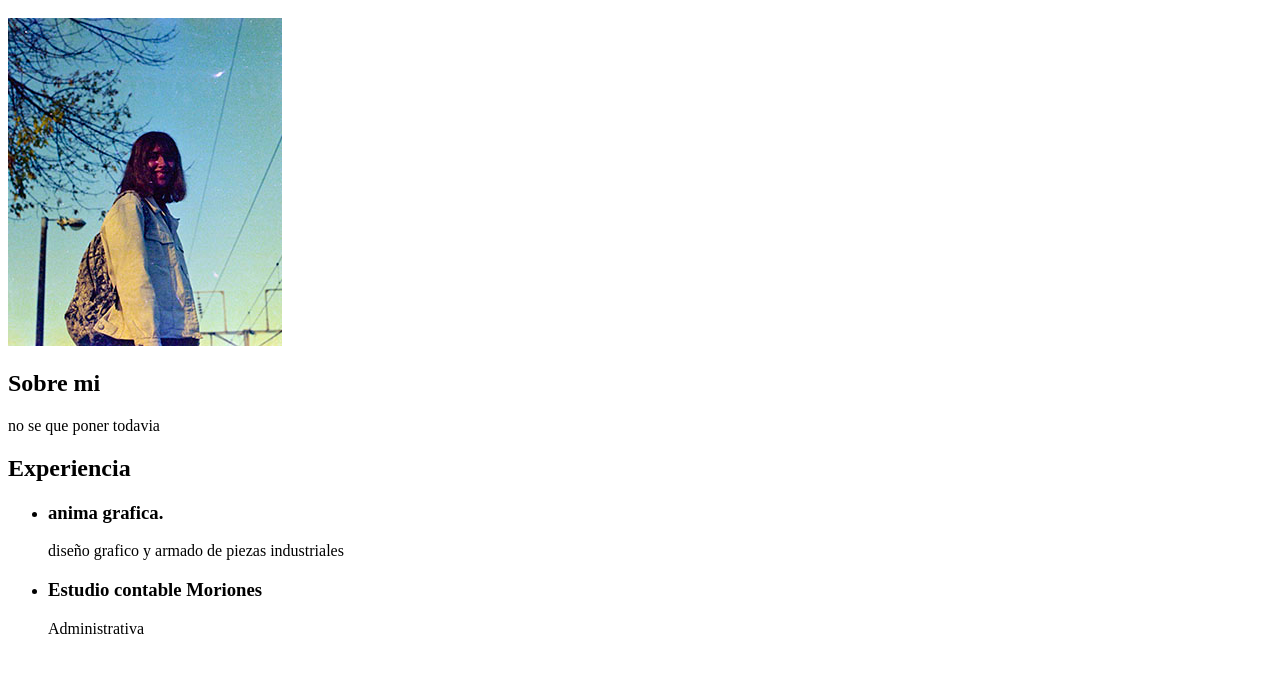
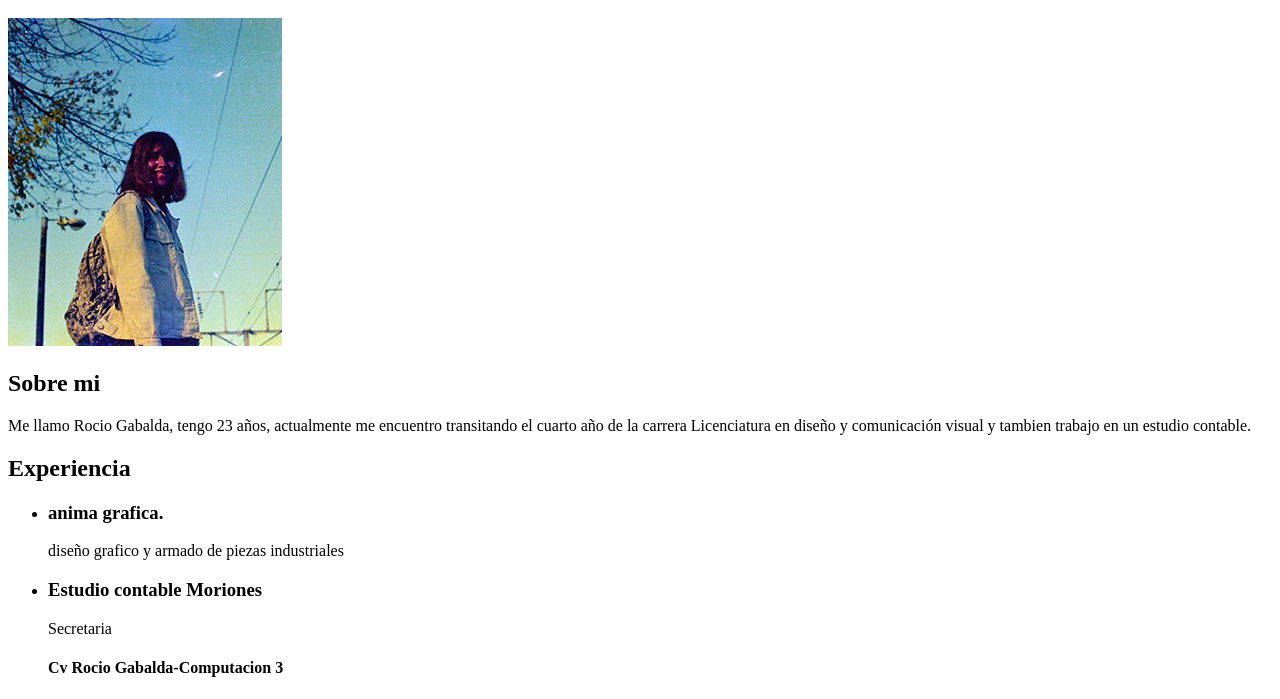
Before and after one commit to Rochigabalda/cv-rocio-gabalda, a plain HTML site: page index.html in a window 1280 px wide. Shown: the part 101-800 px from the top of the page. Drawn offline with Linux system fonts and the light colour scheme.

Commit message:
cambios y mejoras en el html

```diff
--- a/index.html
+++ b/index.html
@@ -4,15 +4,12 @@
 <head>
     <meta charset="utf-8">
     <meta name="viewport" content="width=device-width, initial-scale=1">
-    <title>Cv de prueba ;)</title>
-
+    <title>Cv Rocio Gabalda</title>
 </head>
-
 <body>
     <header>
         <h1>Rocio Gabalda</h1>
         <h4>Licenciada en diseño y comunicación visual</h4>
-
     </header>
     <section>
         <img src="imagenes/yo.jpg" width="274px" height="328px"/>
@@ -22,7 +19,7 @@
             Sobre mi
         </h2>
         <p>
-            no se que poner todavia
+        Me llamo Rocio Gabalda, tengo 23 años, actualmente me encuentro transitando el cuarto año de la carrera Licenciatura en diseño y comunicación visual y tambien trabajo en un estudio contable.
         </p>
     </section>
     <section>
@@ -34,18 +31,18 @@
                <h3>
                 anima grafica.
                </h3>
+                <p>
                 diseño grafico y armado de piezas industriales
+                </p>
             </li>
             <li>
                 <h3>
                     Estudio contable Moriones
                 </h3>
-                Administrativa
+                    <p>Secretaria</p>
             </li>
-        </ul>
-
-
-    </section>
 </body>
-
+<footer>
+    <h4>Cv Rocio Gabalda-Computacion 3</h4>
+</footer>
 </html>
```
